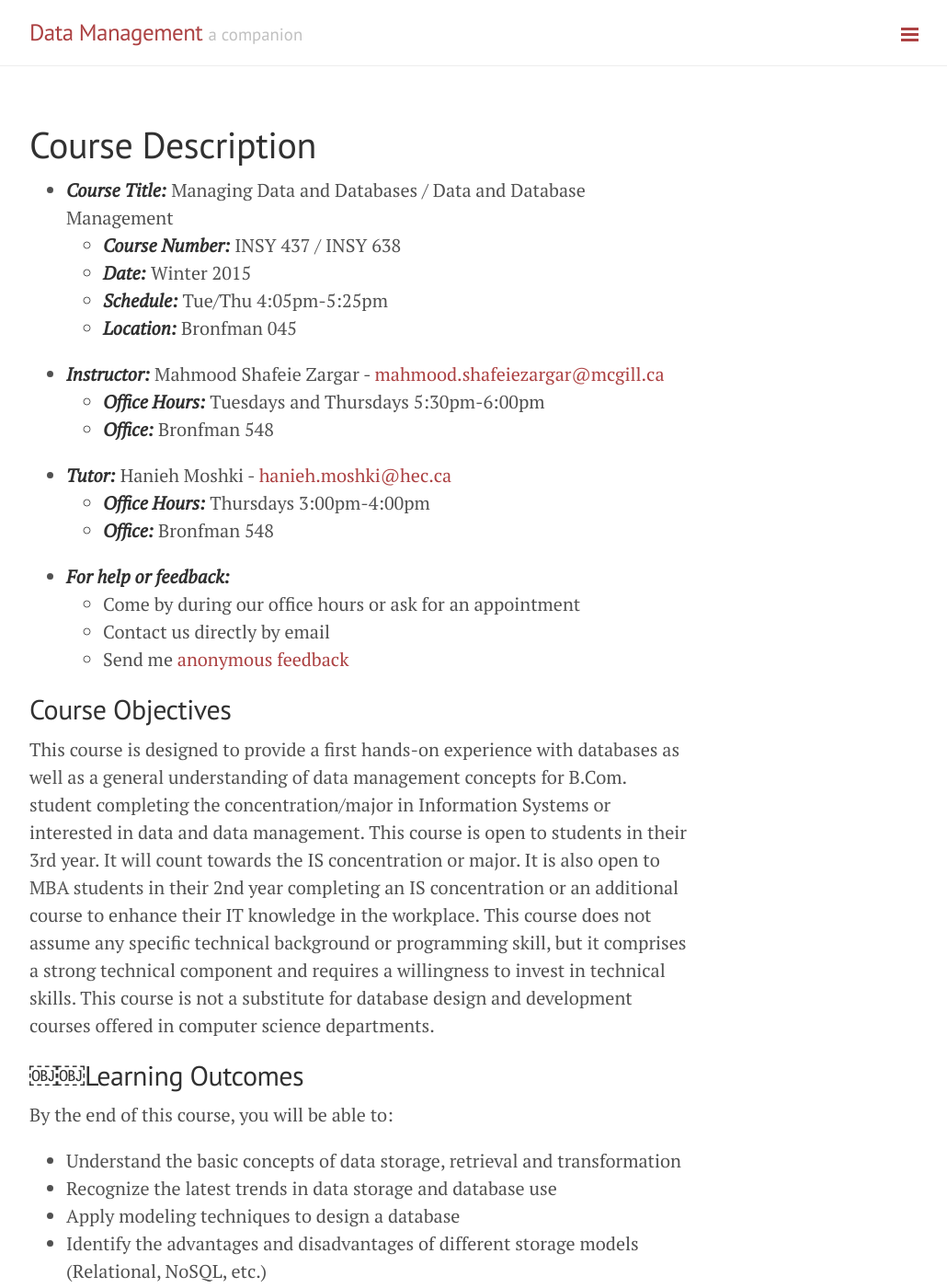
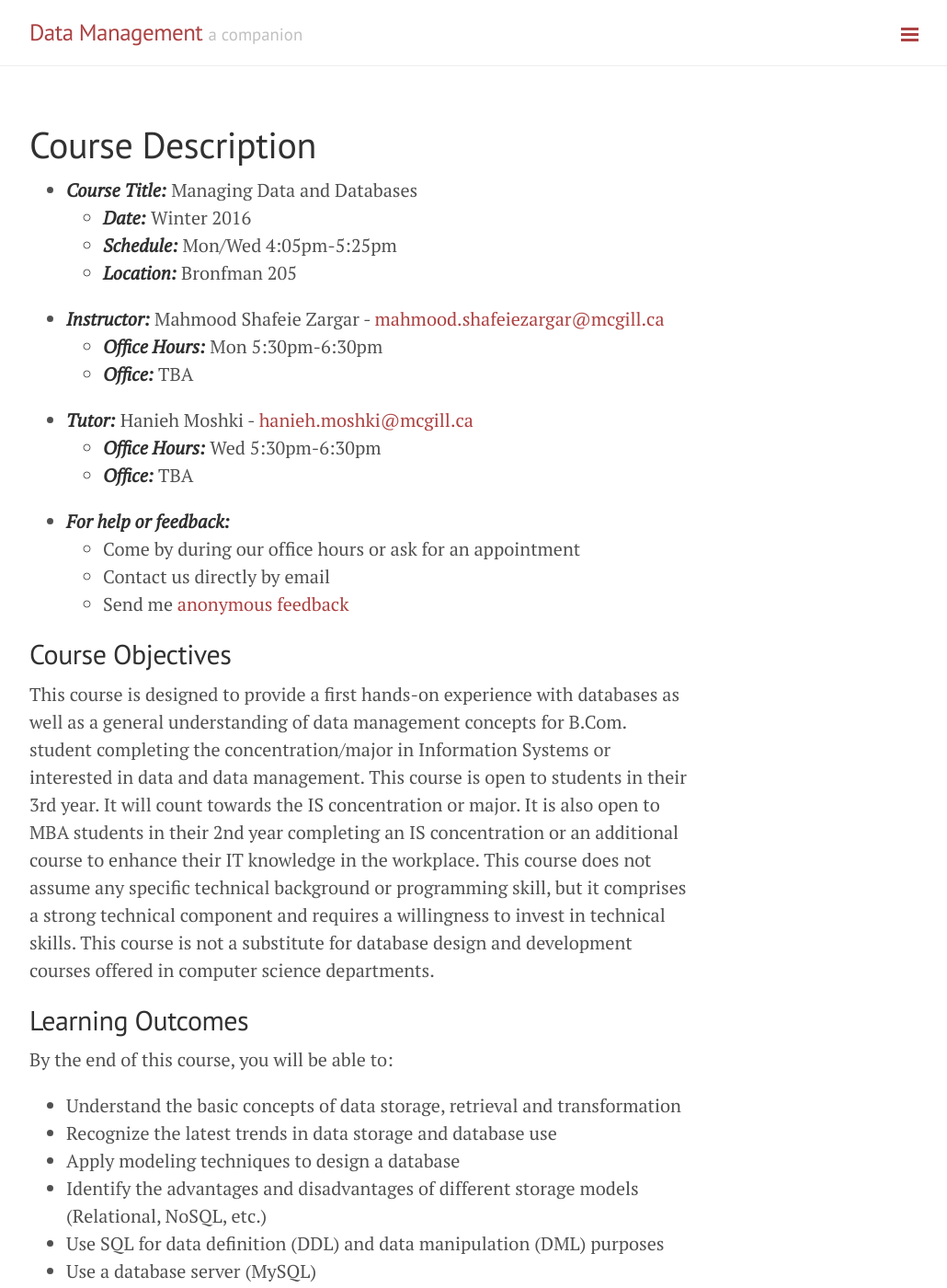
Before and after one commit to retrography/data-management, a Jekyll site: the page built from index.markdown, in a window 1280 px wide and 1400 px high. Shown: the whole window at 92% size, without its empty margins (248-1278 px from the left). Built offline with Jekyll 4.4.1, drawn with Linux system fonts in a browser that asks for light colours; Markdown is read by kramdown in place of the engine named in the settings.

```diff
--- a/index.markdown
+++ b/index.markdown
@@ -4,17 +4,16 @@ title: Course Description
 ---
 # Course Description
 
-- ___Course Title:___ Managing Data and Databases / Data and Database Management
-    - ___Course Number:___ INSY 437 / INSY 638
-    - ___Date:___ Winter 2015
-    - ___Schedule:___ Tue/Thu 4:05pm-5:25pm
-    - ___Location:___ Bronfman 045
+- ___Course Title:___ Managing Data and Databases
+    - ___Date:___ Winter 2016
+    - ___Schedule:___ Mon/Wed 4:05pm-5:25pm
+    - ___Location:___ Bronfman 205
 - ___Instructor:___ Mahmood Shafeie Zargar - <mahmood.shafeiezargar@mcgill.ca>
-    - ___Office Hours:___ Tuesdays and Thursdays 5:30pm-6:00pm
-    - ___Office:___ Bronfman 548
-- ___Tutor:___ Hanieh Moshki - <hanieh.moshki@hec.ca>
-    - ___Office Hours:___ Thursdays 3:00pm-4:00pm
-    - ___Office:___ Bronfman 548
+    - ___Office Hours:___ Mon 5:30pm-6:30pm
+    - ___Office:___ TBA
+- ___Tutor:___ Hanieh Moshki - <hanieh.moshki@mcgill.ca>
+    - ___Office Hours:___ Wed 5:30pm-6:30pm
+    - ___Office:___ TBA
 - ___For help or feedback:___
     - Come by during our office hours or ask for an appointment
     - Contact us directly by email
@@ -25,7 +24,7 @@ title: Course Description
 
 This course is designed to provide a first hands-on experience with databases as well as a general understanding of data management concepts for B.Com. student completing the concentration/major in Information Systems or interested in data and data management. This course is open to students in their 3rd year. It will count towards the IS concentration or major. It is also open to MBA students in their 2nd year completing an IS concentration or an additional course to enhance their IT knowledge in the workplace. This course does not assume any specific technical background or programming skill, but it comprises a strong technical component and requires a willingness to invest in technical skills. This course is not a substitute for database design and development courses offered in computer science departments.
 
-## ￼￼Learning Outcomes
+## Learning Outcomes
 
 By the end of this course, you will be able to:
 
```
Also changed, not shown: other parts of index.markdown (+1 -4 lines), guides.markdown (deleted, +0 -24 lines), guides/dbeaver.markdown (deleted, +0 -16 lines), guides/heroku.markdown (deleted, +0 -36 lines), guides/libreoffice.markdown (deleted, +0 -15 lines), outline.markdown (+38 -18 lines), quizzes.markdown (deleted, +0 -12 lines), quizzes/quiz_01.markdown (deleted, +0 -37 lines), quizzes/quiz_02.markdown (deleted, +0 -34 lines), 1 other file.
